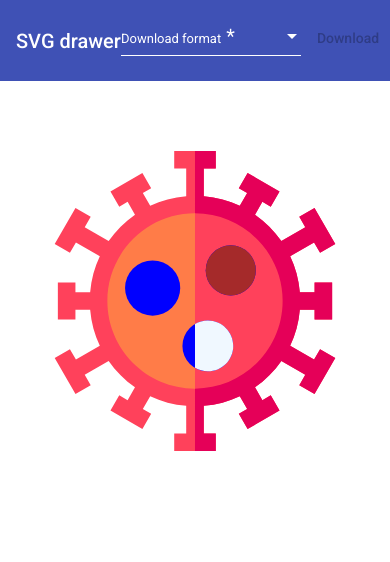
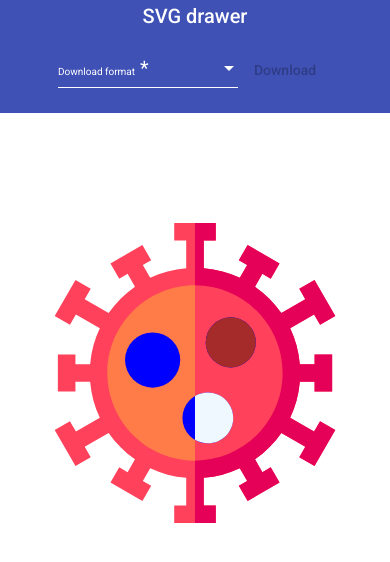
Before and after one commit to andreachirico11/Svg-Drawing-Board, an Angular app: page / in a window 390 px wide. Shown: the top 562 px of the page. Built offline with nearby package versions, Linux system fonts and the light colour scheme.

Commit message:
mobile-view-added

```diff
--- a/src/app/app.component.scss
+++ b/src/app/app.component.scss
@@ -1,11 +1,14 @@
 .mat-toolbar {
   display: flex;
   justify-content: space-between;
+  align-items: center;
   height: max-content;
+  flex-direction: column;
+  margin-bottom: 2em;
 }
 
 .download-field mat-label {
-  font-size: small;
+  font-size: x-small;
 }
 
 .svg-drawing-board {
@@ -13,3 +16,14 @@
   justify-content: center;
   padding: 5em;
 }
+
+@media (min-width: 500px) {
+  .mat-toolbar {
+    margin-bottom: 0;
+    flex-direction: row;
+  }
+
+  .download-field mat-label {
+    font-size: small;
+  }
+}
```
